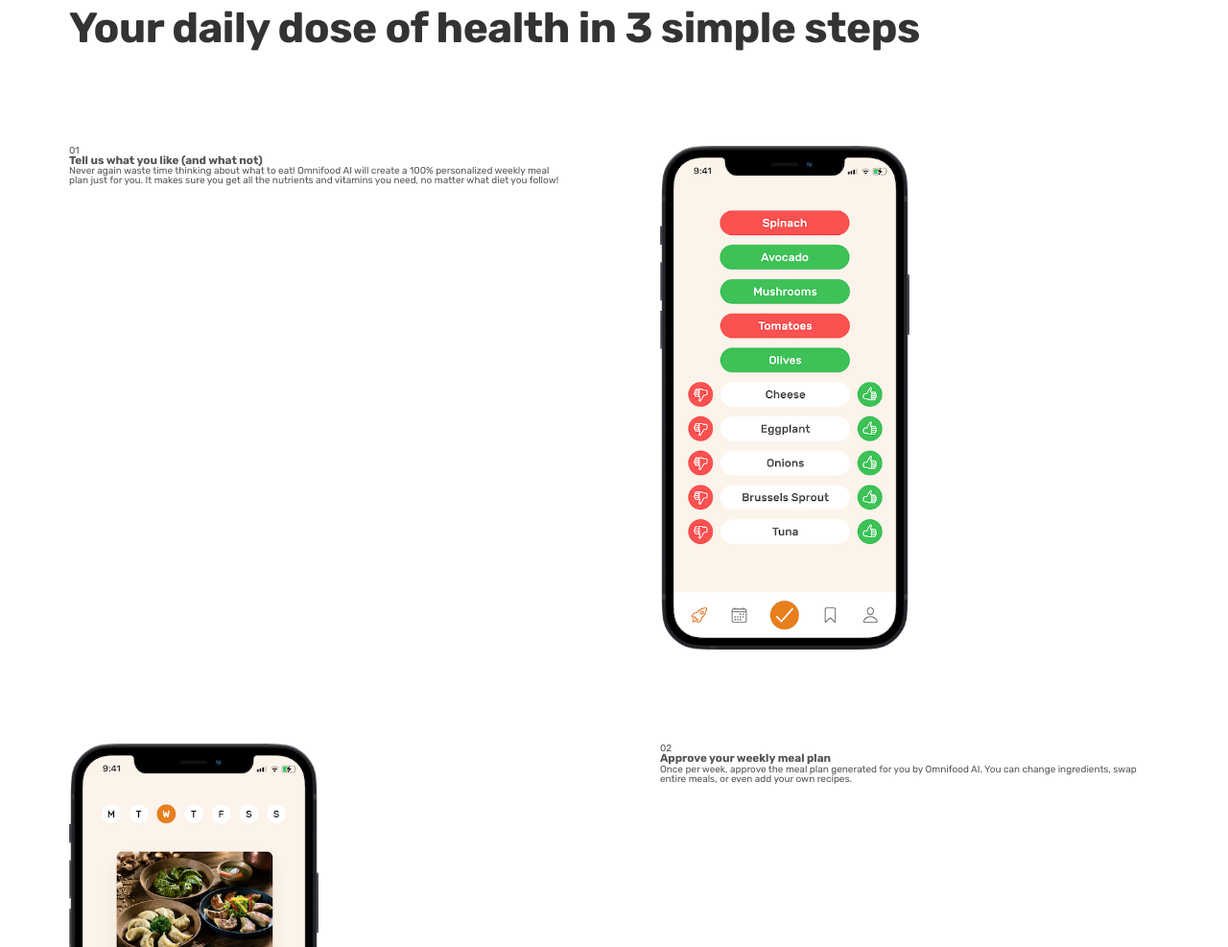
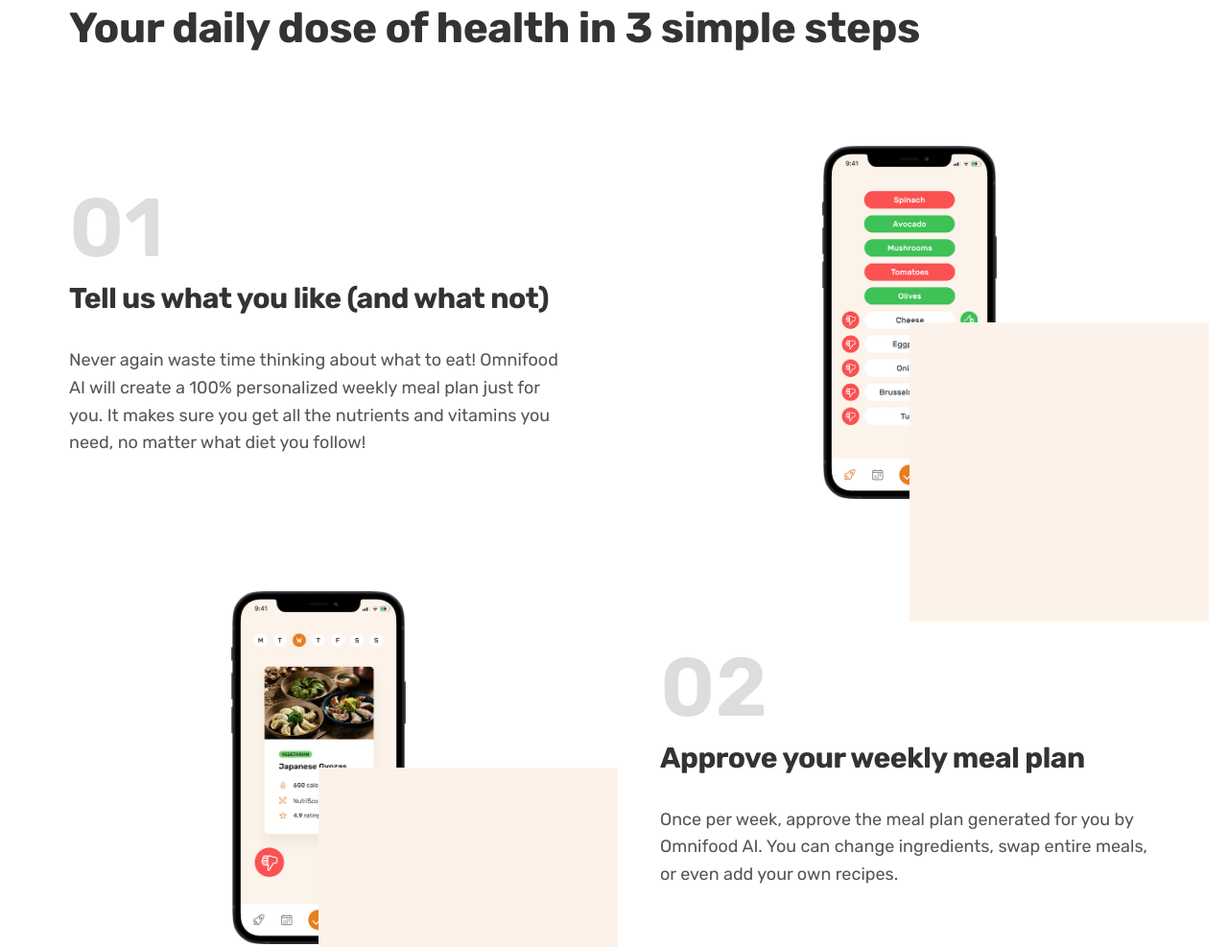
Before and after one commit to hariharandn/Omnifood, a plain HTML site: page index.html in a window 1280 px wide. Shown: the part 885-1872 px from the top of the page at 96% size. Drawn offline with Linux system fonts and the light colour scheme.

Commit message:
adding reference

```diff
--- a/css/style.css
+++ b/css/style.css
@@ -14,7 +14,14 @@
 - LINE HEIGHT
 - Default: 1
 Small:1.05
+Medium:1.2
 Paragraph default:1.6
+
+LETTER-SPACING
+-0.5px
+0.75px
+
+
 - SPACING SYSTEM (px)
 2 / 4 / 8 / 12 / 16 / 24 / 32 / 48 / 64 / 80 / 96 / 128
 
@@ -83,8 +90,8 @@
 
 .grid {
   display: grid;
-  gap: 9.6rem;
-  grid-template-columns: repeat(2, 1fr);
+  column-gap: 6.4rem;
+  row-gap: 9.6rem;
 }
 
 .grid--2-cols {
@@ -95,13 +102,50 @@
   grid-template-columns: repeat(3, 1fr);
 }
 
+.grid--4-cols {
+  grid-template-columns: repeat(4, 1fr);
+}
+
+.grid--center-v {
+  align-items: center;
+}
+
+.heading-primary,
+.heading-secondary,
+.heading-tertiary {
+  color: #333;
+  /* color: #45260a; */
+  /* color:#343a40 */
+  letter-spacing: -0.5px;
+  font-weight: 700;
+}
+
 .heading-primary {
   font-size: 5.2rem;
-  font-weight: 700;
   line-height: 1.05;
-  color: #333;
-  letter-spacing: -0.5px;
   margin-bottom: 3.2rem;
+}
+
+.heading-secondary {
+  font-size: 4.4rem;
+  line-height: 1.2;
+  margin-bottom: 9.6rem;
+}
+
+.heading-tertiary {
+  font-size: 3rem;
+  line-height: 1.2;
+  margin-bottom: 3.2rem;
+}
+
+.subheading {
+  display: block;
+  font-size: 1.6rem;
+  font-weight: 500;
+  color: #cf711f;
+  text-transform: uppercase;
+  margin-bottom: 1.6rem;
+  letter-spacing: 0.75px;
 }
 
 .btn:link,
@@ -271,6 +315,39 @@
   padding: 9.6rem 0;
 }
 
+.step-number {
+  font-size: 8.6rem;
+  font-weight: 600;
+  color: #ddd;
+  margin-bottom: 1.2rem;
+}
+
+.step-description {
+  font-size: 1.8rem;
+  line-height: 1.6;
+}
+
+.step-img-box {
+  position: relative;
+
+  display: flex;
+  align-items: center;
+  justify-content: center;
+}
+
+.step-img-box::before {
+  content: "";
+  display: block;
+  width: 60%;
+  /* height: 60%; */
+  /* 60% of parent width */
+  padding-bottom: 60%;
+  background-color: #fdf2e9;
+
+  position: absolute;
+  top: 50%;
+  left: 50%;
+}
 .step-img {
-  width: 50%;
+  width: 35%;
 }
```
